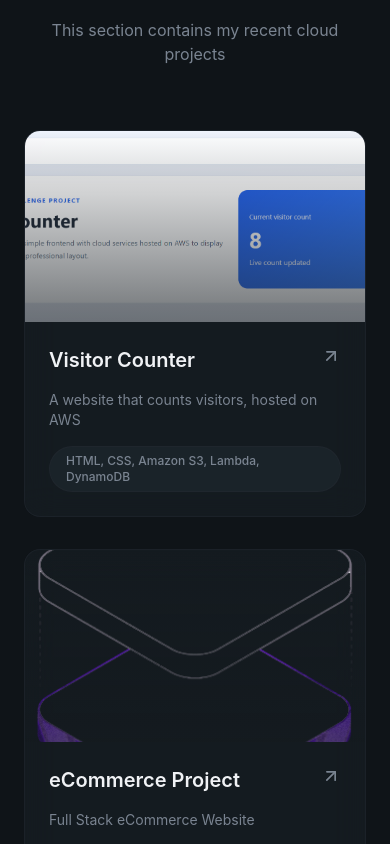
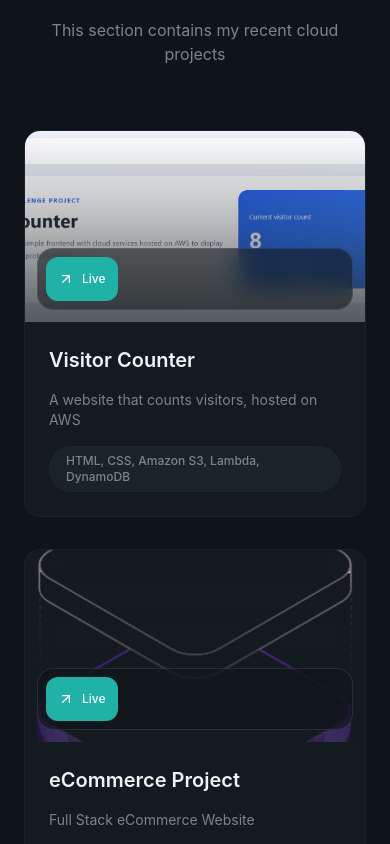
Before and after one commit to Colby-Patterson2/dev-portfolio, a React (Vite) app: page / in a window 390 px wide. Shown: the part 3220-4064 px from the top of the page. Built offline with nearby package versions, Linux system fonts and the light colour scheme.

Commit message:
Update project link styling

```diff
--- a/src/sections/Projects.jsx
+++ b/src/sections/Projects.jsx
@@ -42,21 +42,38 @@ export const Projects = () => {
                         <div key={idx} className="group glass rounded-2xl overflow-hidden animate-fade-in md:row-span-1" style={{animationDelay: `${(idx + 1) * 100}ms`}}>
                             <div className="relative overflow-hidden aspect-video">
                                <img src={project.image} alt={project.title} className="w-full h-full object-cover transition-transform duration-700 group-hover:scale-110"/>
-                               <div className="absolute inset-0 bg-linear-to-t from-card via-card/50 to-transparent opacity-60" />
-                               <div className="absolute inset-0 flex items-center justify-center gap-4 opacity-0 group-hover:opacity-100 transition-opacity duration-300">
-                                    <a href={project.link} className="p-3 rounded-full glass hover:bg-primary hover:text-primary-foreground transition-all" target="_blank" rel="noopener noreferrer">
-                                        <ArrowUpRight className="w-5 h-5"/>
+                               <div className="absolute inset-0 bg-linear-to-t from-card via-card/45 to-transparent opacity-70" />
+
+                               <div className="absolute inset-x-3 bottom-3 md:inset-x-auto md:bottom-4 md:right-4 flex items-center justify-between md:justify-end gap-2 rounded-2xl border border-white/10 bg-background/55 p-2 backdrop-blur-md opacity-100 translate-y-0 md:opacity-0 md:translate-y-2 md:group-hover:opacity-100 md:group-hover:translate-y-0 transition-all duration-300">
+                                    <a
+                                        href={project.link}
+                                        target="_blank"
+                                        rel="noopener noreferrer"
+                                        className="inline-flex items-center gap-2 min-h-11 px-3 rounded-xl bg-primary text-primary-foreground hover:brightness-110 active:scale-[0.98] focus:outline-none focus-visible:ring-2 focus-visible:ring-primary/70 transition-all"
+                                        aria-label={`Open live project: ${project.title}`}
+                                    >
+                                        <ArrowUpRight className="w-4 h-4"/>
+                                        <span className="text-xs font-medium md:hidden">Live</span>
                                     </a>
-                                    {/* <a>
-                                        <GitBranchIcon />
-                                    </a> */}
+
+                                    {project.github !== "#" && (
+                                        <a
+                                            href={project.github}
+                                            target="_blank"
+                                            rel="noopener noreferrer"
+                                            className="inline-flex items-center gap-2 min-h-11 px-3 rounded-xl glass hover:bg-surface/80 active:scale-[0.98] focus:outline-none focus-visible:ring-2 focus-visible:ring-primary/70 transition-all"
+                                            aria-label={`Open source code: ${project.title}`}
+                                        >
+                                            <GitBranchIcon className="w-4 h-4"/>
+                                            <span className="text-xs font-medium md:hidden">Code</span>
+                                        </a>
+                                    )}
                                </div>
                             </div>
 
                             <div className="p-6 space-y-4">
-                                <div className="flex items-start justify-between">
+                                <div className="flex items-start">
                                     <h3 className="text-xl font-semibold group-hover:text-primary transition-colors">{project.title}</h3>
-                                    <ArrowUpRight className="w-5 h-5 text-muted-foreground group-hover:text-primary group-hover:translate-x-1 group-hover:-translate-y-1 transition-all"/>
                                 </div>
                                 <p className="text-muted-foreground text-sm">{project.description}</p>
                                 <div className="flex flex-wrap gap-2">{project.tags.map((tag, tagIdx) => (
```
